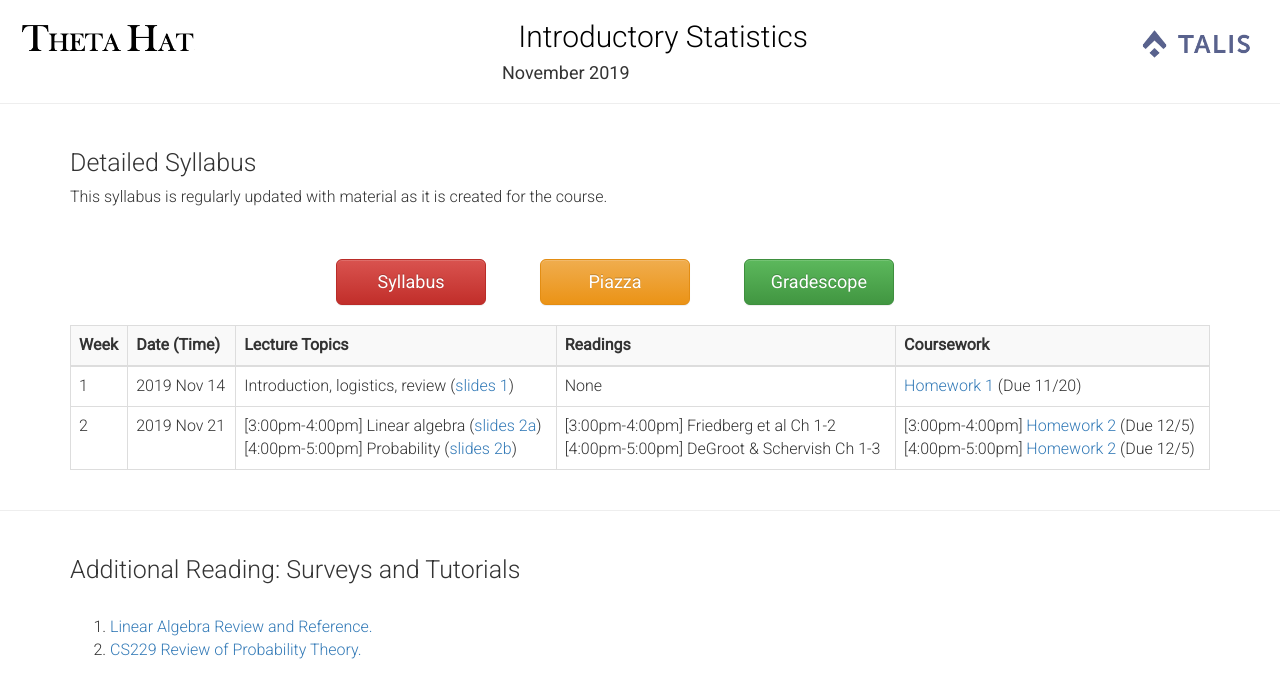
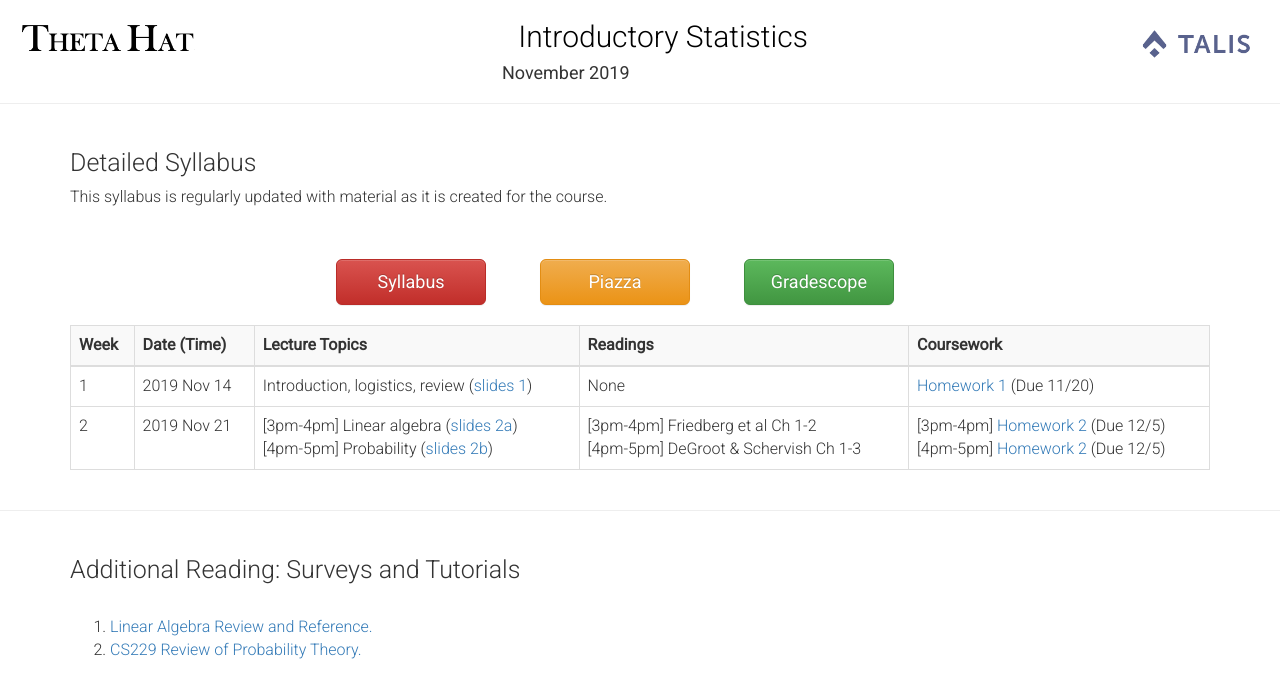
Before and after one commit to talisstats/talisstats.github.io, a Jekyll site: the page syllabus.html, which Jekyll copies as it is, in a window 1280 px wide. Shown: the top 698 px of the page. Built offline with Jekyll 4.4.1, drawn with Linux system fonts in a browser that asks for light colours; nearby versions of some CDN libraries.

Commit message:
Updates formatting

```diff
--- a/syllabus.html
+++ b/syllabus.html
@@ -85,16 +85,16 @@
     <td>2</td>
     <td> 2019 Nov 21 </td>
     <td>
-       [3:00pm-4:00pm] Linear algebra (<a href="assets/slides/lec2a.pdf">slides 2a</a>) </br>
-       [4:00pm-5:00pm] Probability (<a href="assets/slides/lec2b.pdf">slides 2b</a>)
+       [3pm-4pm] Linear algebra (<a href="assets/slides/lec2a.pdf">slides 2a</a>) </br>
+       [4pm-5pm] Probability (<a href="assets/slides/lec2b.pdf">slides 2b</a>)
     </td>
     <td>
-      [3:00pm-4:00pm] Friedberg et al Ch 1-2 </br>
-      [4:00pm-5:00pm] DeGroot & Schervish Ch 1-3 </br>
+      [3pm-4pm] Friedberg et al Ch 1-2 </br>
+      [4pm-5pm] DeGroot & Schervish Ch 1-3 </br>
     </td>
     <td>
-      [3:00pm-4:00pm] <a href="assets/hw/hw2a.pdf">Homework 2</a> (Due 12/5) </br>
-      [4:00pm-5:00pm] <a href="assets/hw/hw2b.pdf">Homework 2</a> (Due 12/5)
+      [3pm-4pm] <a href="assets/hw/hw2a.pdf">Homework 2</a> (Due 12/5) </br>
+      [4pm-5pm] <a href="assets/hw/hw2b.pdf">Homework 2</a> (Due 12/5)
     </td>
   </tr>
 <!--   <tr>
```
Also changed, not shown: 1 other file.
